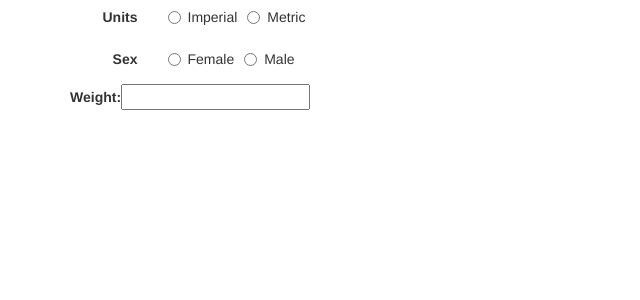
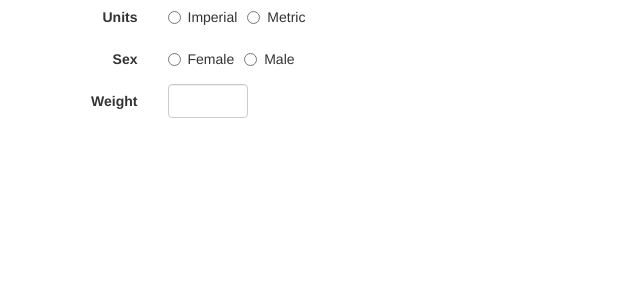
Before and after one commit to hannaliebl/fitness-calculations, a React (Create React App) app: page / in a window 1280 px wide. Shown: the top 300 px of the page, without its empty margins (0-640 px from the left). Built offline with nearby package versions, Linux system fonts and the light colour scheme.

Commit message:
Make a generic input component

```diff
--- a/src/App.js
+++ b/src/App.js
@@ -1,5 +1,4 @@
 import React, { Component } from 'react';
-import logo from './logo.svg';
 import './App.css';
 import TdeeForm from './components/TdeeForm';
 
--- a/src/components/TdeeForm.js
+++ b/src/components/TdeeForm.js
@@ -1,6 +1,6 @@
 import React, {Component} from 'react';
 import {UnitSelection, SexSelection} from './toggles';
-import Weight from './input-fields/Weight';
+import SingleInput from './input-fields/SingleInput';
 
 class TdeeForm extends Component {
   constructor() {
@@ -39,7 +39,13 @@ class TdeeForm extends Component {
       <form className="form-horizontal">
         <UnitSelection handleUnitChange={this.handleUnitChange} />
         <SexSelection handleSexChange={this.handleSexChange} />
-        <Weight units={this.state.units} />
+        <SingleInput
+          label={'Weight'}
+          inputType={'number'}
+          units={this.state.units}
+          content={this.state.weight}
+          width={'80px'}
+          controlFunc={this.handleWeightChange}/>
       </form>
     );
   }
--- /dev/null
+++ b/src/components/input-fields/SingleInput.js
@@ -0,0 +1,16 @@
+import React from 'react';
+
+const SingleInput = (props) => (
+  <div className="form-group">
+    <label className="col-sm-2 control-label">{props.label}</label>
+    <div className="col-sm-10">
+      <input type={props.inputType}
+        className="form-control"
+        value={props.content}
+        onChange={props.controlFunc}
+        style={{width: props.width, display: 'inline-block'}}/> <span>{props.units === 'imperial' && 'lb'}{props.units === 'metric' && 'kg'}</span>
+    </div>
+  </div>
+);
+
+export default SingleInput
--- a/src/components/input-fields/Weight.js
+++ /dev/null
@@ -1,24 +0,0 @@
-import React, { Component } from 'react';
-
-export default class Weight extends Component {
-  constructor() {
-    super()
-    this.state = {
-      value: ''
-    }
-    this.handleChange = this.handleChange.bind(this);
-  }
-  handleChange(event) {
-    this.setState({value: event.target.value});
-  }
-  render() {
-    return (
-      <div>
-        <label>Weight:</label>
-        <input type="text"
-          value={this.state.value}
-          onChange={this.handleChange}/> {this.props.units === 'imperial' && 'lb'}{this.props.units === 'metric' && 'kg'}
-      </div>
-    );
-  }
-}
```
